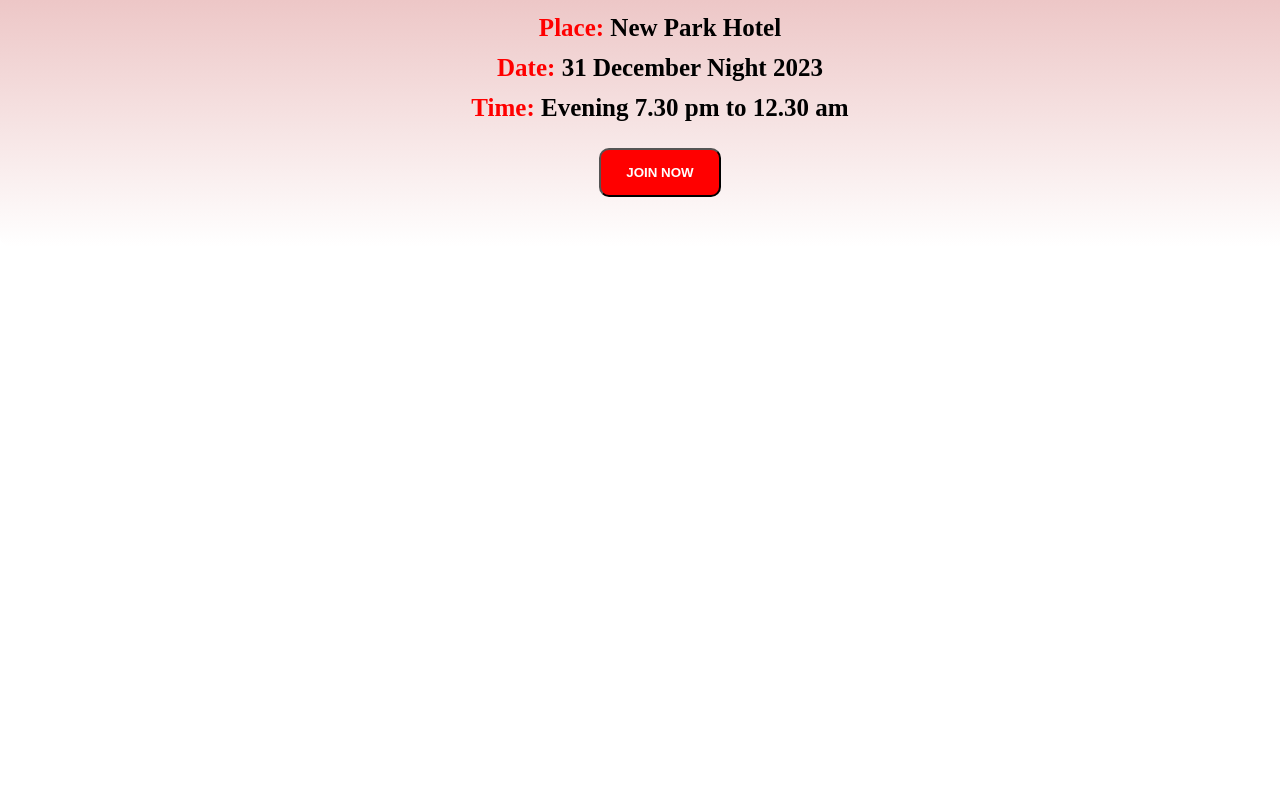
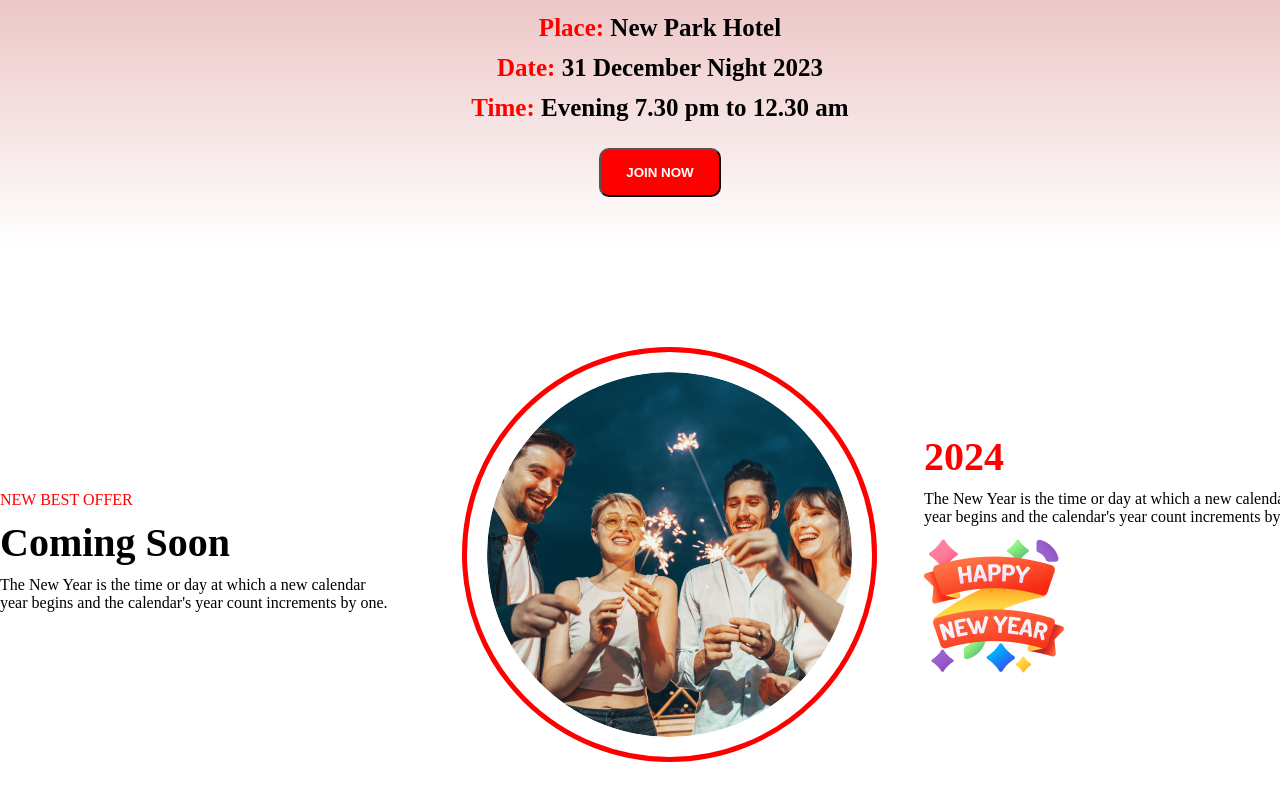
Before and after one commit to MD-Moniruzzaman-Arafat/HTML-CSS-PROJECT-1, a plain HTML site: page index.html in a window 1280 px wide. Shown: the part 2227-3027 px from the top of the page. Before the commit the page ends 2574 px from the top, so only its background shows below. Drawn offline with Linux system fonts and the light colour scheme.

Commit message:
coming soon  section

```diff
--- a/index.html
+++ b/index.html
@@ -44,6 +44,27 @@
         <p><span>Time: </span>Evening 7.30 pm to 12.30 am</p>
         <button>JOIN NOW</button>
       </section>
+      <section id="coming-soon">
+        <div id="coming-soon-description">
+          <h4>NEW BEST OFFER</h4>
+          <h2>Coming Soon</h2>
+          <p>
+            The New Year is the time or day at which a new calendar year begins
+            and the calendar's year count increments by one.
+          </p>
+        </div>
+        <div id="coming-soon-img">
+          <img src="./image/Ellipse 1.png" alt="" />
+        </div>
+        <div id="coming-soon-description">
+          <h1>2024</h1>
+          <p>
+            The New Year is the time or day at which a new calendar year begins
+            and the calendar's year count increments by one.
+          </p>
+          <img src="./image/Group 96.png" alt="" />
+        </div>
+      </section>
     </main>
   </body>
 </html>
--- a/style.css
+++ b/style.css
@@ -157,3 +157,38 @@ header::after {
   display: inline-block;
   margin-top: 20px;
 }
+
+/* coming soon section*/
+#coming-soon {
+  width: 1320px;
+  display: flex;
+  margin: 100px auto;
+  align-items: center;
+}
+#coming-soon-description {
+  width: 30%;
+}
+#coming-soon-description h4 {
+  color: red;
+  font-weight: 400;
+}
+#coming-soon-description h1 {
+  font-size: 40px;
+  color: red;
+}
+#coming-soon-description h2 {
+  font-size: 40px;
+  margin: 10px 0;
+}
+#coming-soon-description p {
+  margin: 10px 0;
+}
+#coming-soon-img {
+  width: 30%;
+  margin: 0 5%;
+}
+#coming-soon-img img {
+  border: 5px solid red;
+  border-radius: 50%;
+  padding: 20px;
+}
```
